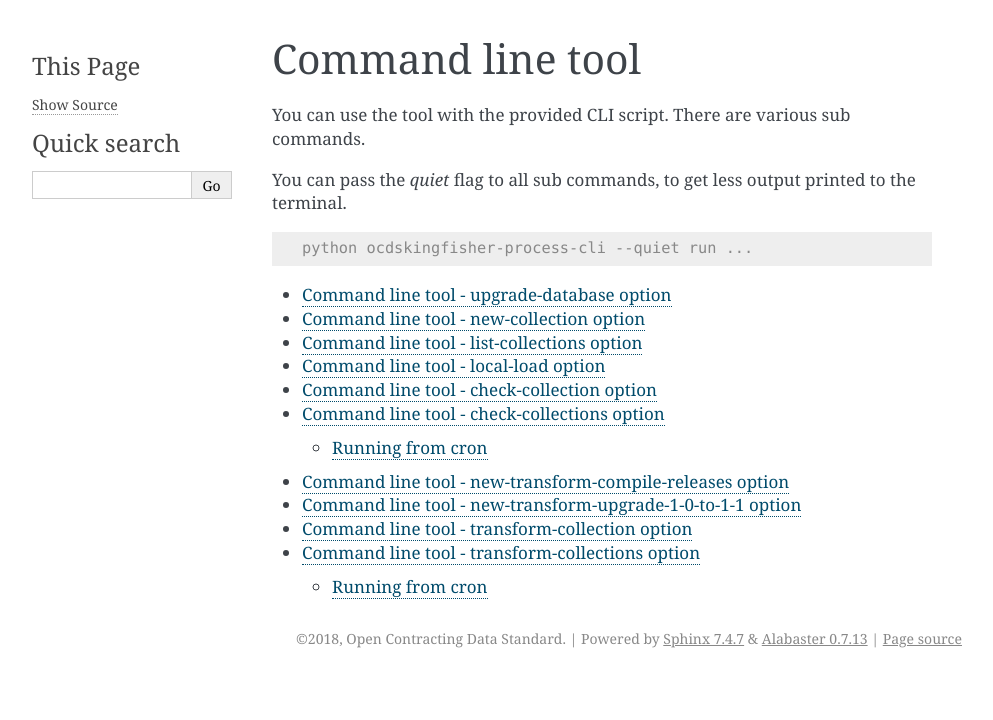
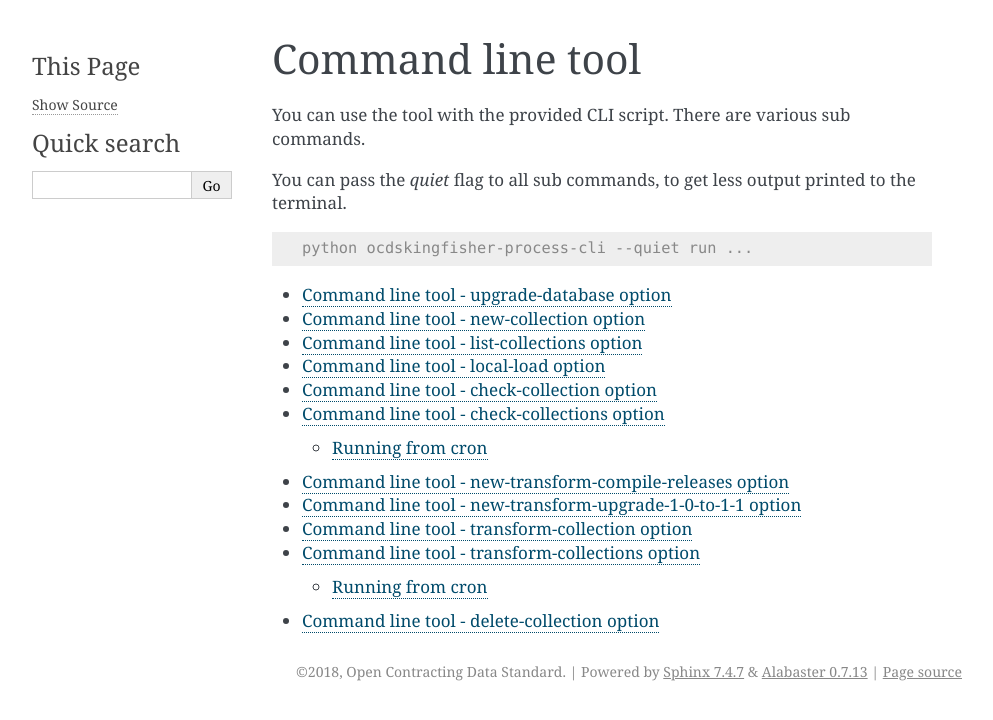
Before and after one commit to open-contracting/kingfisher-process, a Sphinx documentation site: the page built from docs/cli.rst, in a window 1280 px wide. Shown: the top 720 px of the page, without its empty margins (148-1141 px from the left). Built offline with Sphinx 7.4.7, drawn with Linux system fonts in a browser that asks for light colours.

Commit message:
Add cli-delete-collection.rst into cli.rst

```diff
--- a/docs/cli.rst
+++ b/docs/cli.rst
@@ -23,3 +23,4 @@ You can pass the `quiet` flag to all sub commands, to get less output printed to
    cli-new-transform-upgrade-1-0-to-1-1.rst
    cli-transform-collection.rst
    cli-transform-collections.rst
+   cli-delete-collection.rst
```
